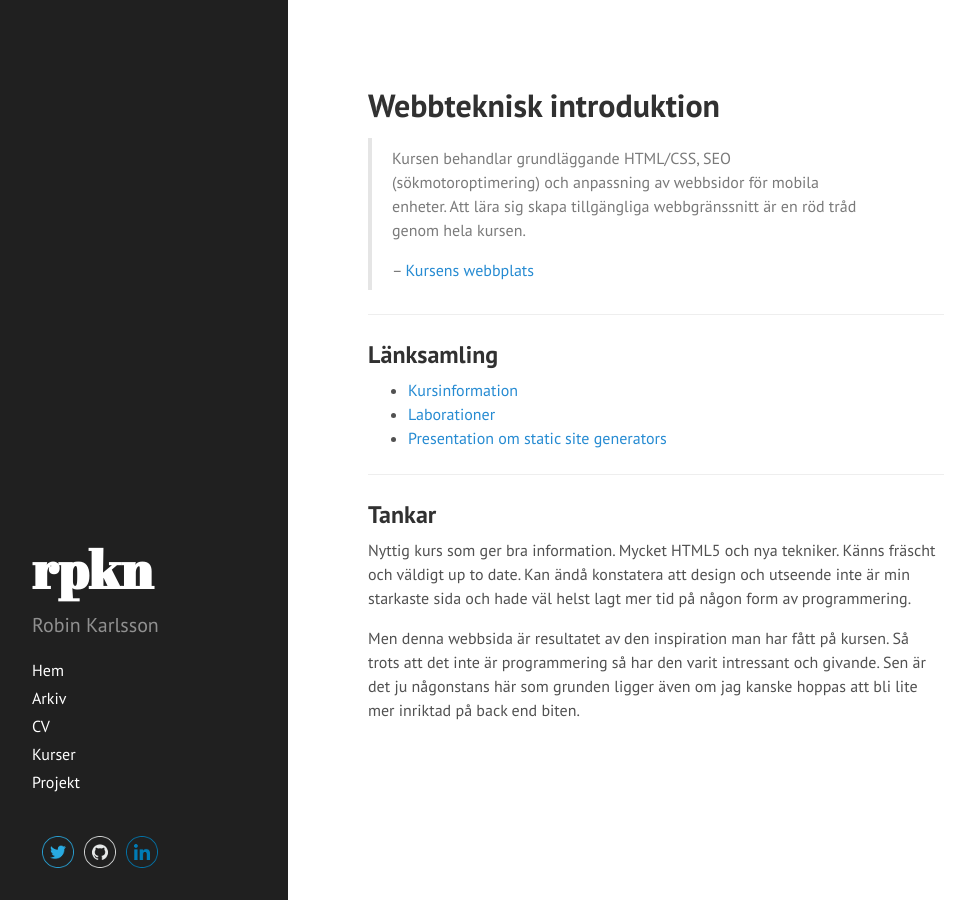
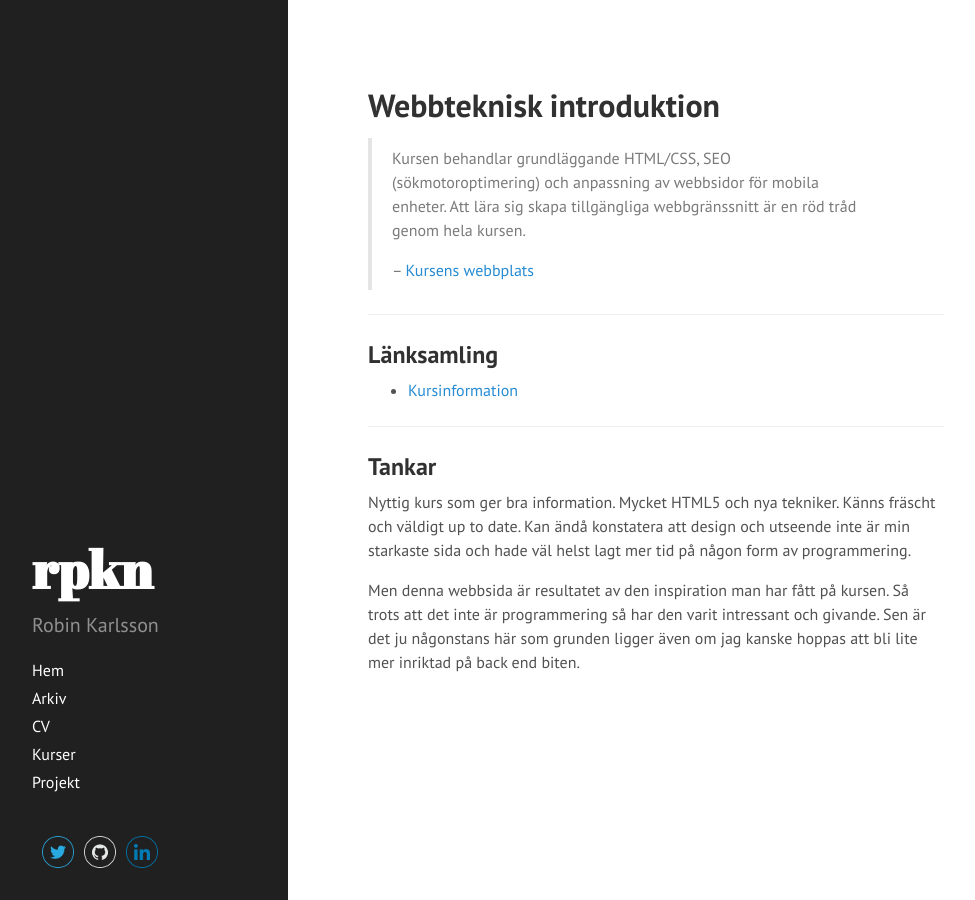
Before and after one commit to rk222ev/www, a Jekyll site: the page built from courses/webbteknisk-introduktion.md, in a window 1280 px wide. Shown: the whole page, without its empty margins (0-975 px from the left). Built offline with Jekyll 4.4.1, drawn with Linux system fonts in a browser that asks for light colours; Markdown is read by kramdown in place of the engine named in the settings.

Commit message:
remove dead links

```diff
--- a/courses/webbteknisk-introduktion.md
+++ b/courses/webbteknisk-introduktion.md
@@ -14,8 +14,6 @@ description: Robin Karlssons kursinformation i Webbteknisk introduktion.
 ##Länksamling
 
 - [Kursinformation](https://coursepress.lnu.se/kurs/webbteknisk-introduktion/)
-- [Laborationer](https://github.com/rk222ev/1ik415)
-- [Presentation om static site generators](http://ssg.rpkn.se)
 
 ---
 
```
